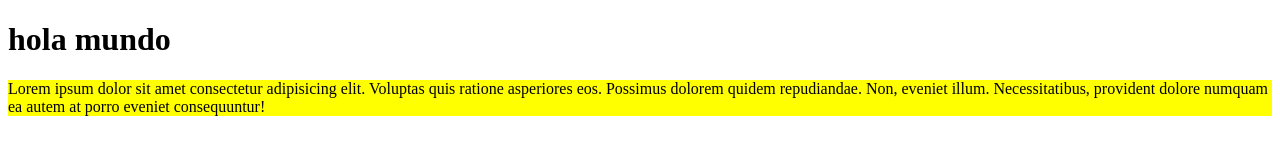
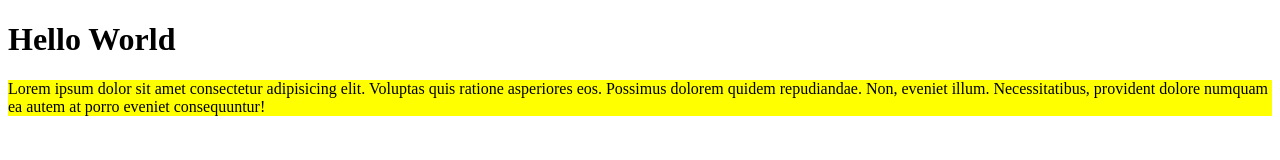
Before and after one commit to GerardoJCR/HenryPractica2, a plain HTML site: page index.html in a window 1280 px wide. Drawn offline with Linux system fonts and the light colour scheme.

Commit message:
Update index.html

```diff
--- a/index.html
+++ b/index.html
@@ -8,7 +8,7 @@
     <link rel="stylesheet" href="/css/estilos.css">
 </head>
 <body>
-    <h1>hola mundo</h1>
+    <h1>Hello World</h1>
     <p class="amarillo">Lorem ipsum dolor sit amet consectetur adipisicing elit. Voluptas quis ratione asperiores eos. Possimus dolorem quidem repudiandae. Non, eveniet illum. Necessitatibus, provident dolore numquam ea autem at porro eveniet consequuntur!</p>
 </body>
 </html>
```
